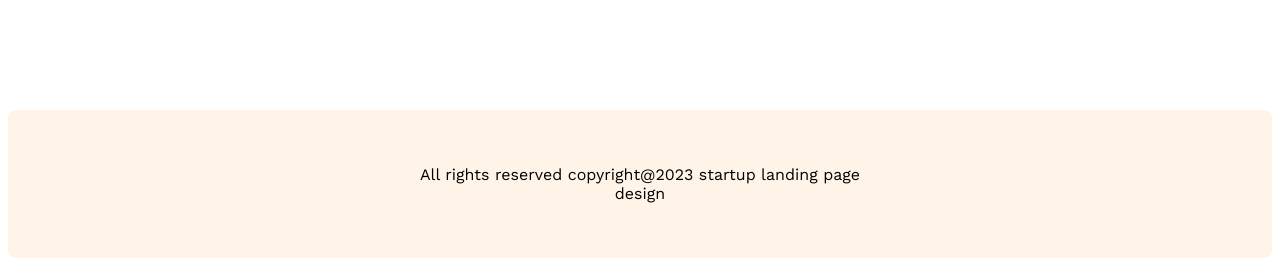
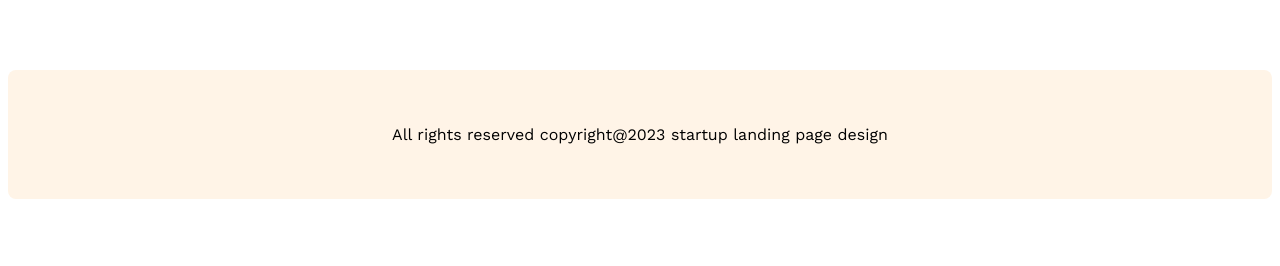
Before and after one commit to Ahmed-Istique/G3_Architects, a plain HTML site: page index.html in a window 1280 px wide. Shown: the part 4062-4328 px from the top of the page. After the commit the page ends 4269 px from the top, so only its background shows below. Drawn offline with nearby package versions, Linux system fonts and the light colour scheme.

Commit message:
structure done

```diff
--- a/style/styles.css
+++ b/style/styles.css
@@ -463,6 +463,10 @@ width: 100%;
     justify-content: center;
     align-items: center;}
 }
-
+.footer{
+    border-radius: 8px;
+    margin-top: 90px;
+    padding: 39px 40px;
+}
 
 /* responsive media ends here */
```
